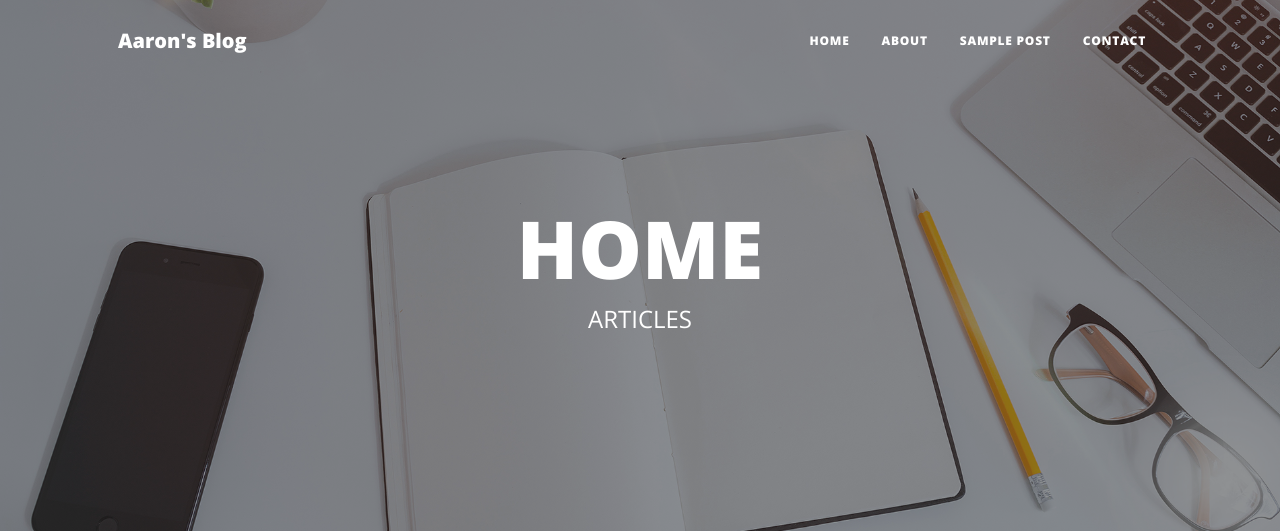
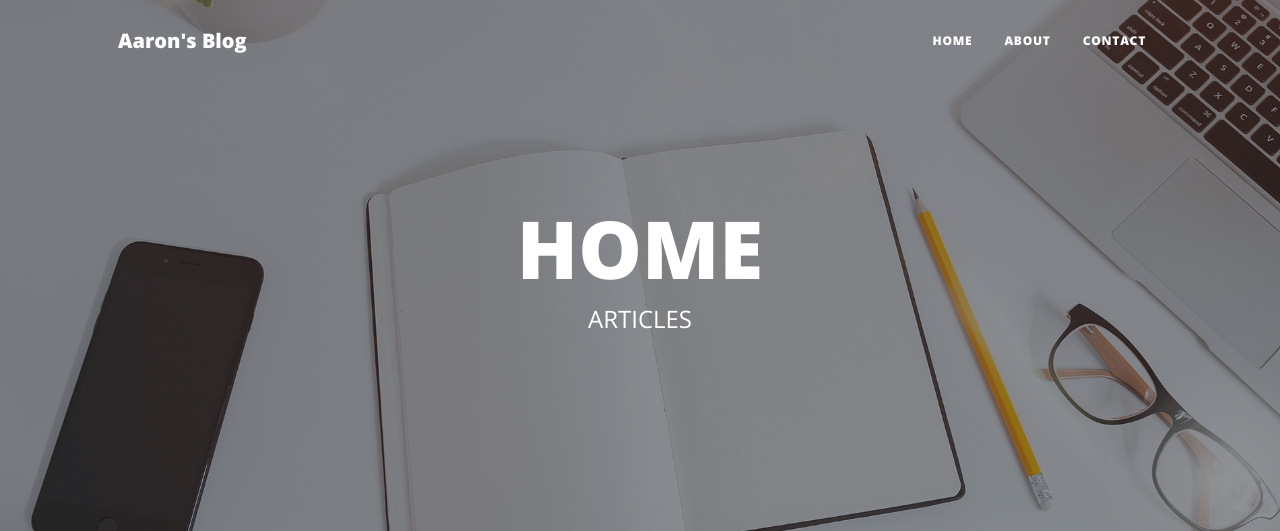
Before and after one commit to elmq0022/blog, a Django app: page / in a window 1280 px wide. Shown: the top 531 px of the page. Run offline with Django 5.2, Linux system fonts and the light colour scheme; data that the repository does not hold is empty; some libraries are stand-ins or nearby versions.

Commit message:
fixes some links

```diff
--- a/apps/blog/templates/blog/base.html
+++ b/apps/blog/templates/blog/base.html
@@ -29,9 +29,8 @@
                 <div class="collapse navbar-collapse" id="navbarResponsive">
                     <ul class="navbar-nav ms-auto py-4 py-lg-0">
                         <li class="nav-item"><a class="nav-link px-lg-3 py-3 py-lg-4" href="/">Home</a></li>
-                        <li class="nav-item"><a class="nav-link px-lg-3 py-3 py-lg-4" href="about.html">About</a></li>
-                        <li class="nav-item"><a class="nav-link px-lg-3 py-3 py-lg-4" href="post.html">Sample Post</a></li>
-                        <li class="nav-item"><a class="nav-link px-lg-3 py-3 py-lg-4" href="contact.html">Contact</a></li>
+                        <li class="nav-item"><a class="nav-link px-lg-3 py-3 py-lg-4" href="/about">About</a></li>
+                        <li class="nav-item"><a class="nav-link px-lg-3 py-3 py-lg-4" href="/contact">Contact</a></li>
                     </ul>
                 </div>
             </div>
```
